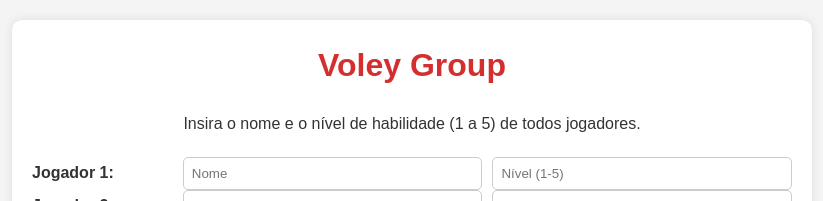
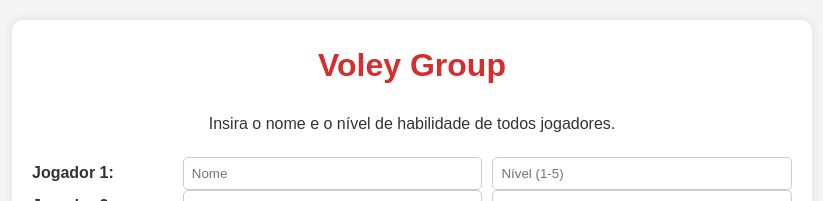
Before and after one commit to engTravis/volei-conectar-6p, a plain HTML site: page index.html in a window 1280 px wide. Shown: the top 201 px of the page, without its empty margins (228-1051 px from the left). Drawn offline with Linux system fonts and the light colour scheme.

Commit message:
Update index.html

```diff
--- a/index.html
+++ b/index.html
@@ -9,7 +9,7 @@
 <body>
     <div class="container">
         <h1>Voley Group</h1>
-        <p>Insira o nome e o nível de habilidade (1 a 5) de todos jogadores.</p>
+        <p>Insira o nome e o nível de habilidade de todos jogadores.</p>
 
         <form id="playerForm">
             <div id="inputsContainer">
```
